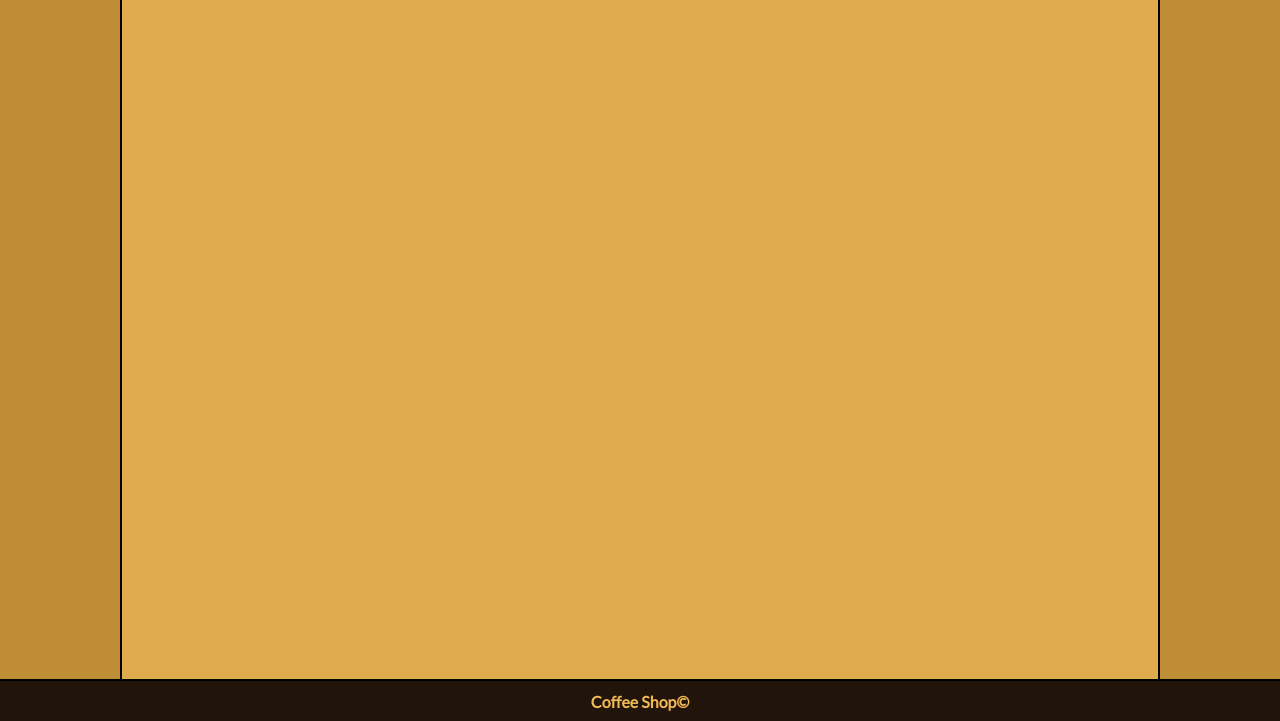
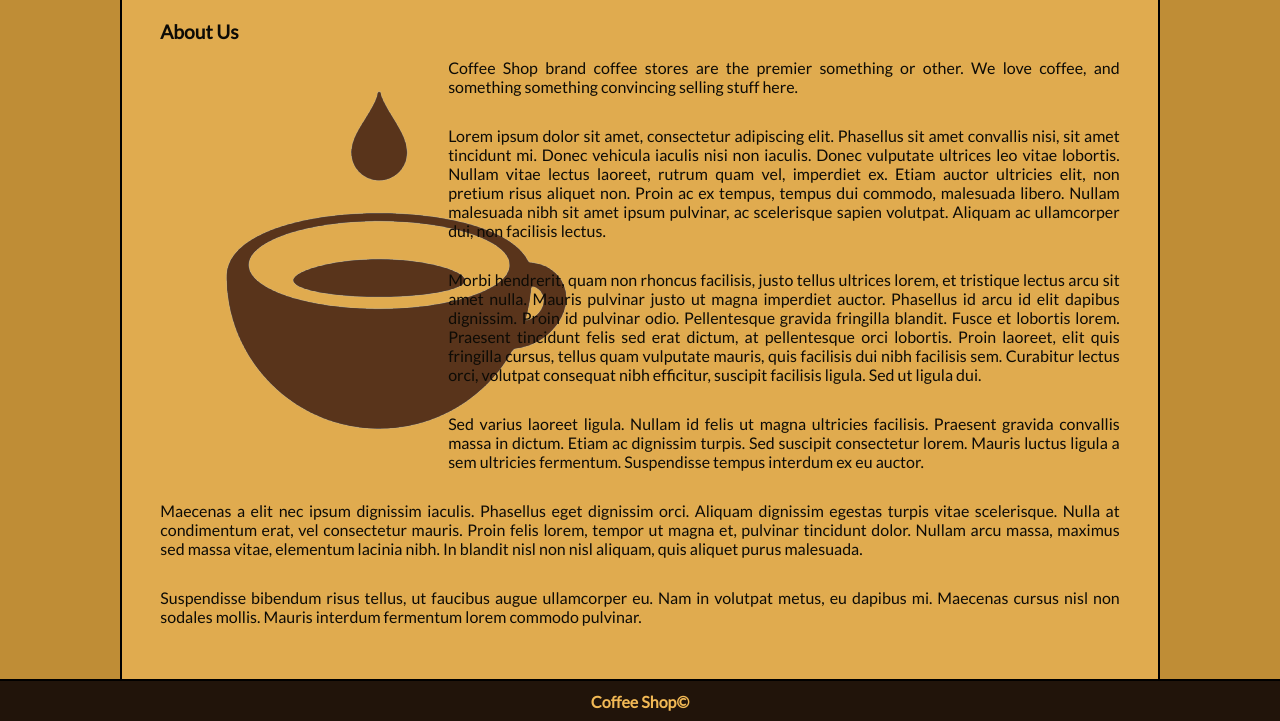
Before and after one commit to brodriguez8774/CS3500GroupProject, a PHP site: page /about.php in a window 1280 px wide. Shown: the part 79-800 px from the top of the page. Run offline with PHP 8.4, Linux system fonts and the light colour scheme.

Commit message:
Create about page

```diff
--- a/WebSite/about.php
+++ b/WebSite/about.php
@@ -10,7 +10,28 @@
   <main>
     <div class="placeholder"></div>
     <div id="content">
-
+      <h3>About Us</h3>
+      <div class="logo-img">
+        <img src="static/images/CoffeeLogo2.png" alt="CoffeeLogo">
+      </div>
+      <p>
+        Coffee Shop brand coffee stores are the premier something or other. We love coffee, and something something convincing selling stuff here.
+      </p>
+      <p>
+        Lorem ipsum dolor sit amet, consectetur adipiscing elit. Phasellus sit amet convallis nisi, sit amet tincidunt mi. Donec vehicula iaculis nisi non iaculis. Donec vulputate ultrices leo vitae lobortis. Nullam vitae lectus laoreet, rutrum quam vel, imperdiet ex. Etiam auctor ultricies elit, non pretium risus aliquet non. Proin ac ex tempus, tempus dui commodo, malesuada libero. Nullam malesuada nibh sit amet ipsum pulvinar, ac scelerisque sapien volutpat. Aliquam ac ullamcorper dui, non facilisis lectus.
+      </p>
+      <p>
+        Morbi hendrerit, quam non rhoncus facilisis, justo tellus ultrices lorem, et tristique lectus arcu sit amet nulla. Mauris pulvinar justo ut magna imperdiet auctor. Phasellus id arcu id elit dapibus dignissim. Proin id pulvinar odio. Pellentesque gravida fringilla blandit. Fusce et lobortis lorem. Praesent tincidunt felis sed erat dictum, at pellentesque orci lobortis. Proin laoreet, elit quis fringilla cursus, tellus quam vulputate mauris, quis facilisis dui nibh facilisis sem. Curabitur lectus orci, volutpat consequat nibh efficitur, suscipit facilisis ligula. Sed ut ligula dui.
+      </p>
+      <p>
+        Sed varius laoreet ligula. Nullam id felis ut magna ultricies facilisis. Praesent gravida convallis massa in dictum. Etiam ac dignissim turpis. Sed suscipit consectetur lorem. Mauris luctus ligula a sem ultricies fermentum. Suspendisse tempus interdum ex eu auctor.
+      </p>
+      <p>
+        Maecenas a elit nec ipsum dignissim iaculis. Phasellus eget dignissim orci. Aliquam dignissim egestas turpis vitae scelerisque. Nulla at condimentum erat, vel consectetur mauris. Proin felis lorem, tempor ut magna et, pulvinar tincidunt dolor. Nullam arcu massa, maximus sed massa vitae, elementum lacinia nibh. In blandit nisl non nisl aliquam, quis aliquet purus malesuada.
+      </p>
+      <p>
+        Suspendisse bibendum risus tellus, ut faucibus augue ullamcorper eu. Nam in volutpat metus, eu dapibus mi. Maecenas cursus nisl non sodales mollis. Mauris interdum fermentum lorem commodo pulvinar.
+      </p>
     </div>
     <div class="placeholder"></div>
   </main>
--- a/WebSite/static/css/base.css
+++ b/WebSite/static/css/base.css
@@ -222,6 +222,11 @@
   padding-right: 10px;
   padding-left: 20px; }
 
+.logo-img {
+  float: left;
+  max-width: 30%;
+  height: auto; }
+
 .location {
   width: 100%;
   max-width: 600px;
--- a/WebSite/static/css/sass/_content.scss
+++ b/WebSite/static/css/sass/_content.scss
@@ -130,6 +130,20 @@
 
 //**************************************************
 //END Menu Block
+//**************************************************
+
+//**************************************************
+//START About Block
+//**************************************************
+
+.logo-img {
+    float: left;
+    max-width: 30%;
+    height: auto;
+}
+
+//**************************************************
+//END About Block
 //**************************************************
 
 //**************************************************
```
Also changed, not shown: WebSite/static/images/CoffeeLogo2.png (added).
